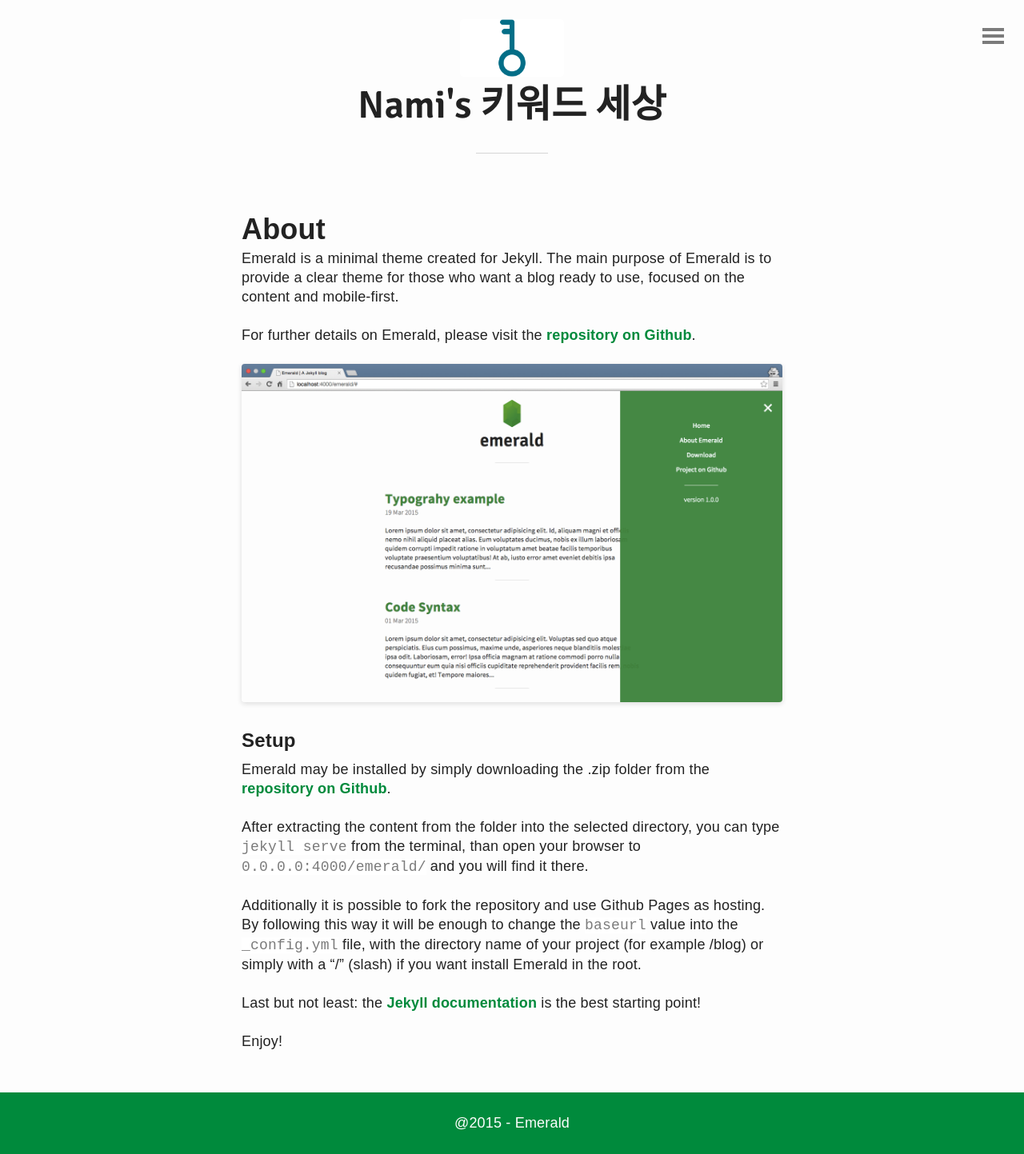
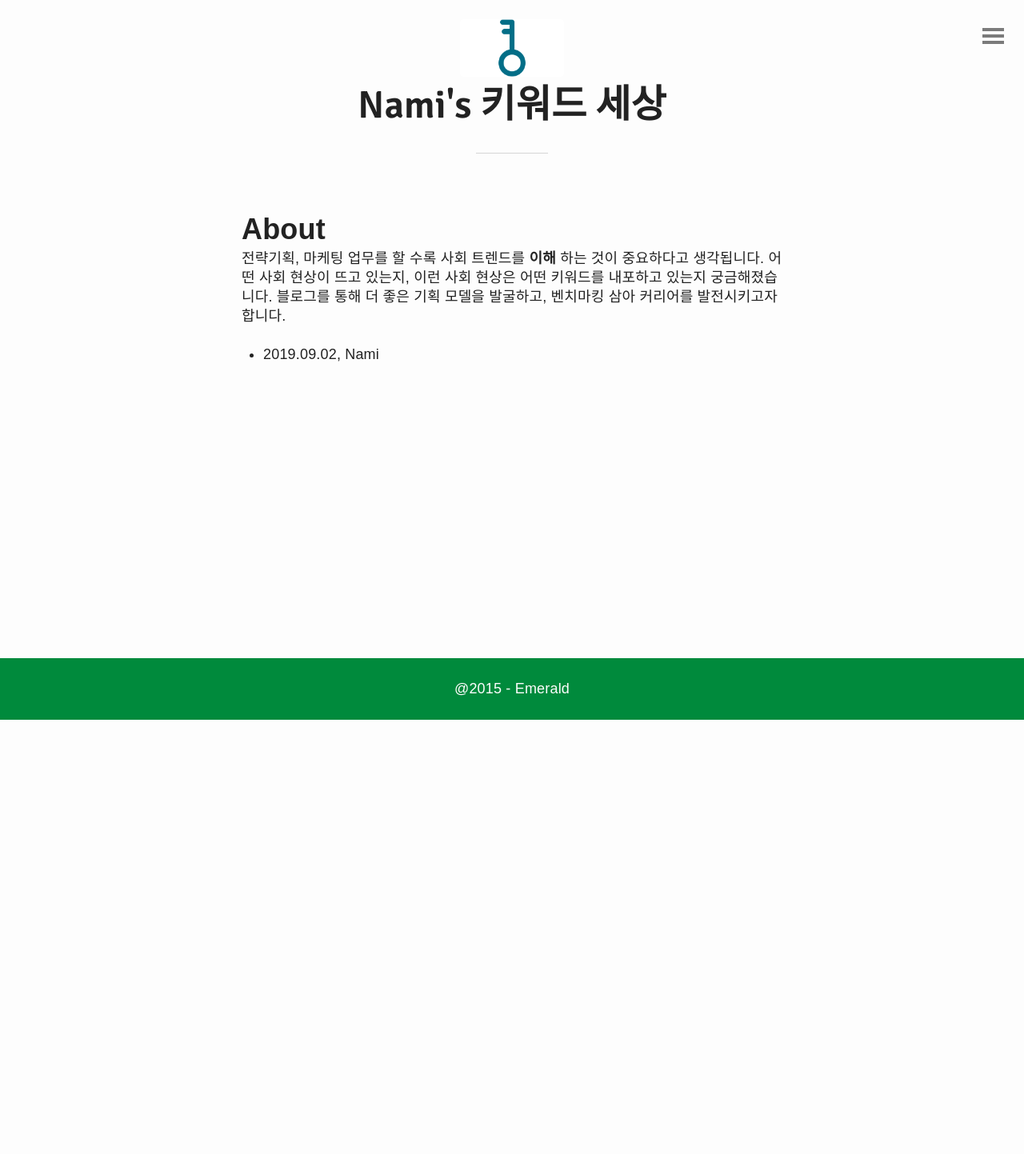
Before and after one commit to Namhyunjung/namimov, a Jekyll site: the page built from about.md, in a window 1280 px wide. Shown: the whole page at 80% size. Built offline with Jekyll 4.4.1, drawn with Linux system fonts in a browser that asks for light colours; some web fonts are replaced; after the commit the page ends 900 px from its top, so only the background shows below that.

Commit message:
블로그소개

```diff
--- a/about.md
+++ b/about.md
@@ -3,19 +3,6 @@
 title: About Nami's 키워드세상
 ---
 ## About
-Emerald is a minimal theme created for Jekyll. The main purpose of Emerald is to provide a clear theme for those who want a blog ready to use, focused on the content and mobile-first.
+전략기획, 마케팅 업무를 할 수록 사회 트렌드를 **이해** 하는 것이 중요하다고 생각됩니다. 어떤 사회 현상이 뜨고 있는지, 이런 사회 현상은 어떤 키워드를 내포하고 있는지 궁금해졌습니다. 블로그를 통해 더 좋은 기획 모델을 발굴하고, 벤치마킹 삼아 커리어를 발전시키고자 합니다.
 
-For further details on Emerald, please visit the [repository on Github](https://github.com/KingFelix/emerald/).
-
-![Emerald](img/Emerald01.png "Emerald")
-
-### Setup
-Emerald may be installed by simply downloading the .zip folder from the [repository on Github](https://github.com/KingFelix/emerald/archive/master.zip).
-
-After extracting the content from the folder into the selected directory, you can type ``jekyll serve`` from the terminal, than open your browser to ``0.0.0.0:4000/emerald/`` and you will find it there.
-
-Additionally it is possible to fork the repository and use Github Pages as hosting. By following this way it will be enough to change the ``baseurl`` value into the ``_config.yml`` file, with the directory name of your project (for example /blog) or simply with a "/" (slash) if you want install Emerald in the root.
-
-Last but not least: the [Jekyll documentation](http://jekyllrb.com) is the best starting point!
-
-Enjoy!
+- 2019.09.02, Nami
```
